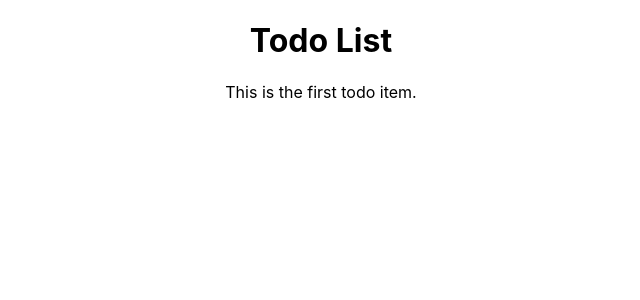
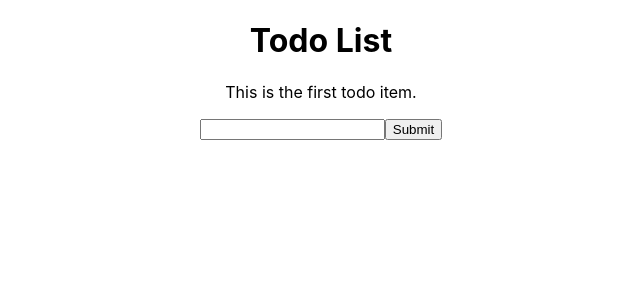
Before and after one commit to anna-tsang/react-todolist, a React (Create React App) app: page / in a window 1280 px wide. Shown: the top 300 px of the page, without its empty margins (319-959 px from the left). Built offline with nearby package versions, Linux system fonts and the light colour scheme.

Commit message:
[react-todolist][Anna] feat: toDoGenerator render

```diff
--- a/src/App.js
+++ b/src/App.js
@@ -1,4 +1,5 @@
 import './App.css';
+import ToDoGenerator from './components/ToDoGenerator';
 import ToDoList from './components/ToDoList';
 
 function App() {
@@ -6,7 +7,7 @@ function App() {
     <div className="App">
       <h1>Todo List</h1>
       <ToDoList></ToDoList>
-
+      <ToDoGenerator></ToDoGenerator>
     </div>
   );
 }
--- a/src/components/ToDoGenerator.js
+++ b/src/components/ToDoGenerator.js
@@ -2,7 +2,8 @@ function ToDoGenerator(){
 
     return(
         <div>
-
+            <input type="text"></input>
+            <input type="submit"></input>
         </div>
     );
 }
```
